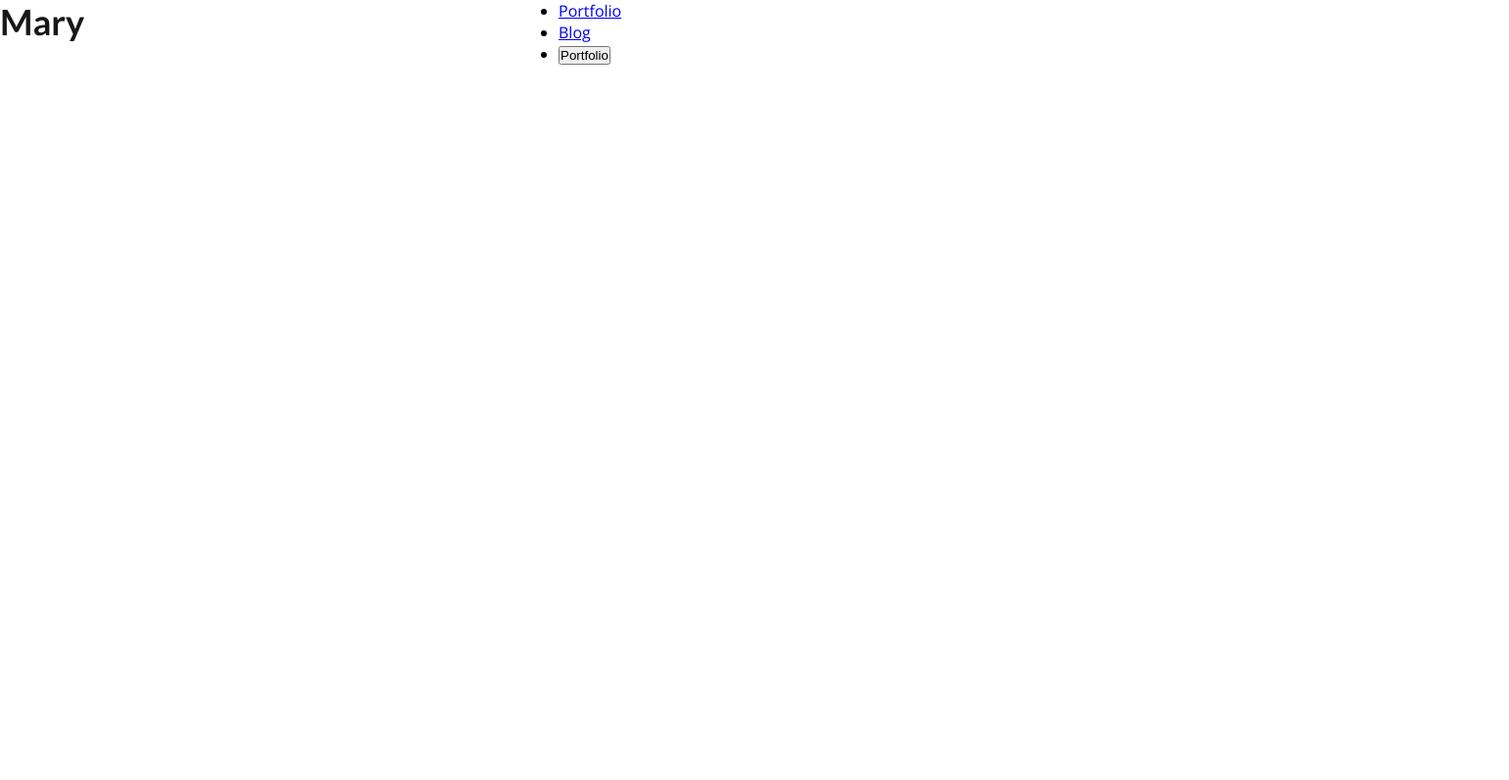
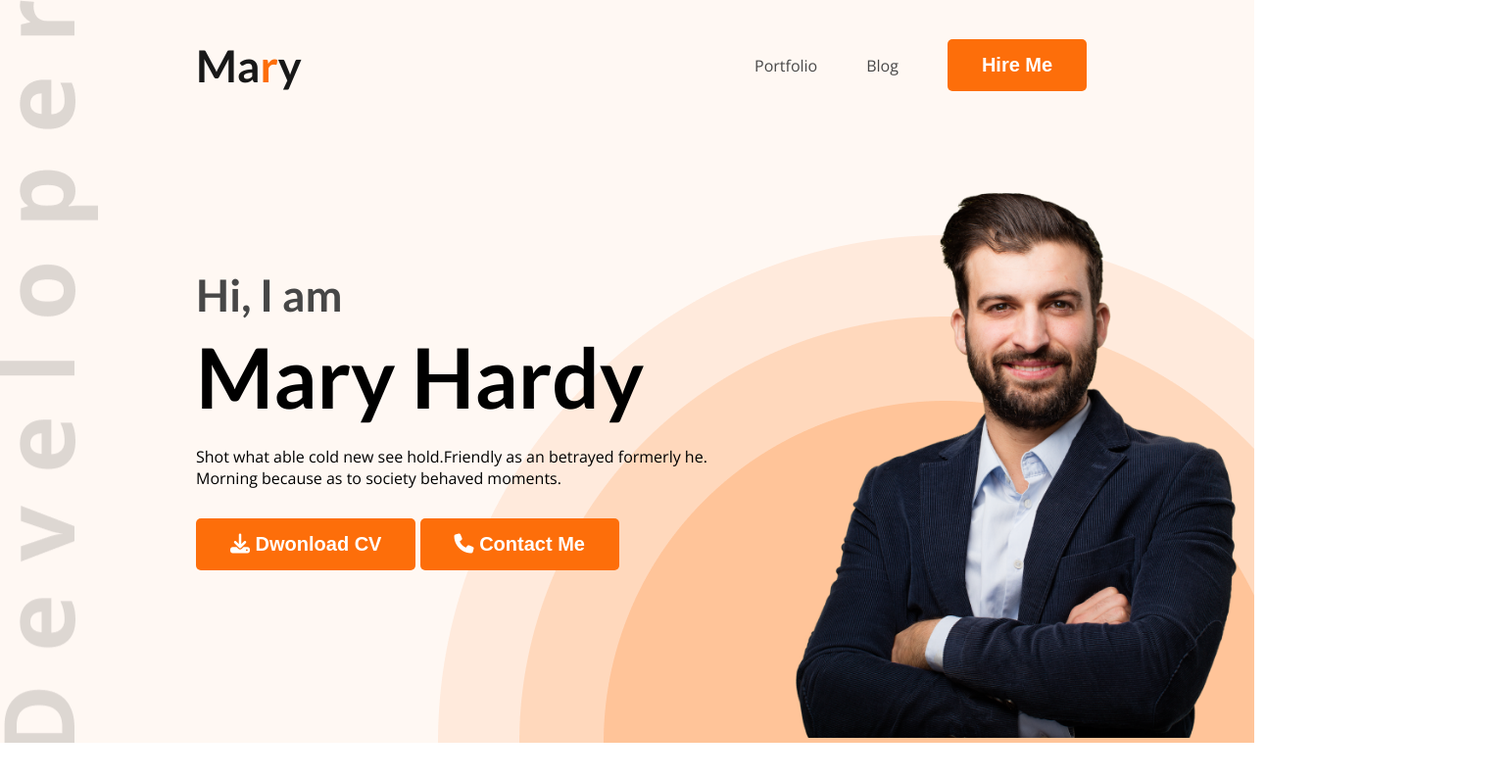
Before and after one commit to mdmamun6/Developer-Portfolio, a plain HTML site: page index.html in a window 1280 px wide. Shown: the whole page at 98% size, 1540 px wide, since content can reach past the window. Drawn offline with nearby package versions, Linux system fonts and the light colour scheme.

Commit message:
add all files

```diff
--- a/index.html
+++ b/index.html
@@ -6,6 +6,7 @@
     <meta name="viewport" content="width=device-width, initial-scale=1.0">
     <link href="https://fonts.googleapis.com/css2?family=Poppins:wght@300;400;600;700;800;900&display=swap" rel="stylesheet">
     <link href="https://fonts.googleapis.com/css2?family=Lato:ital,wght@0,100;0,300;0,400;0,700;0,900;1,100;1,300;1,400;1,700;1,900&family=Open+Sans:ital,wght@0,300;0,400;0,500;0,600;0,700;0,800;1,300;1,400;1,500;1,600;1,700;1,800&display=swap" rel="stylesheet">
+    <link rel="stylesheet" href="https://cdnjs.cloudflare.com/ajax/libs/font-awesome/6.4.0/css/all.min.css">
     <link rel="stylesheet" href="style/style.css">
     <title>Web Developer Portfolio</title>
 </head>
@@ -28,9 +29,27 @@
                                 <li>
                                     <a href="#">Blog</a>
                                 </li>
-                                <li><button>Portfolio</button></li>
+                                <li><button onclick="" class="btn-primary">Hire Me</button></li>
                             </ul>
                         </nav>
+                    </div>
+                </div>
+            </div>
+            <div class="banner">
+                <div class="row">
+                    <div class="col-6">
+                        <div class="banner-content">
+                            <h3>Hi, I am</h3>
+                            <h2>Mary Hardy</h2>
+                            <p>Shot what able cold new see hold.Friendly as an betrayed formerly he. Morning because as to society behaved moments.</p>
+                            <div class="dubble-btn">
+                                <button onclick="#" class="btn-primary"><i class="fa-solid fa-download"></i> Dwonload CV</button>
+                                <button onclick="#" class="btn-primary"><i class="fa-solid fa-phone"></i> Contact Me</button>
+                            </div>
+                        </div>
+                    </div>
+                    <div class="col-6">
+                        <img class="images-file" src="img/hardy.png" alt="">
                     </div>
                 </div>
             </div>
--- a/style/style.css
+++ b/style/style.css
@@ -5,19 +5,30 @@
 body{
     font-family: 'Lato', sans-serif;
     font-family: 'Open Sans', sans-serif;
+    overflow-x: hidden;
 }
 h1,h2,h3,h4,h5,h6{
-    font-size: 36px;
+    font-size: 45px;
     font-weight: 700;
     font-family: 'Lato', sans-serif;
 }
 p{
-    font-size: 14px;
+    font-size: 16px;
     font-weight: 400;
     font-family: 'Open Sans', sans-serif;
 }
 .header{
+    background-color: #FFF8F3;
+    background-image: url('../img/header_bg.png'), url('../img/developer.png');
+    background-repeat: no-repeat;
+    background-position: bottom right, top left;
+    /* background-size: auto; */
+}
+.container{
     width: 1140px;
+    justify-content: space-between;
+    align-items: center;
+    padding: 40px 200px 0px 200px;
 }
 .row{
     width: 100%;
@@ -32,3 +43,49 @@ p{
     font-weight: 800;
     font-family: 'Lato', sans-serif;
 }
+.logo span{
+    color: #FD6E0A;
+}
+nav > ul{
+    display: flex;
+    align-items: center;
+}
+nav li{
+    list-style: none;
+    margin-right: 50px;
+}
+li a{
+    text-decoration: none;
+    color: #474747;
+}
+.btn-primary{
+    color: #fff;
+    background: #FD6E0A;
+    font-size: 20px;
+    font-weight: 700;
+    border: none;
+    border-radius: 5px;
+    padding: 15px 35px;
+}
+.banner{
+    padding-top: 80px;
+}
+.banner-content{
+    padding: 100px 0px 0px 0px;
+    justify-content: space-between;
+}
+.banner-content h3{
+    color: #474747;
+}
+.banner-content h2{
+    font-size: 85px;
+    margin-top: 5px;
+    margin-bottom: 20px;
+}
+.dubble-btn{
+    padding: 30px 0px;
+}
+.images-file{
+    width: 500px;
+    padding-bottom: 0px;
+}
```
